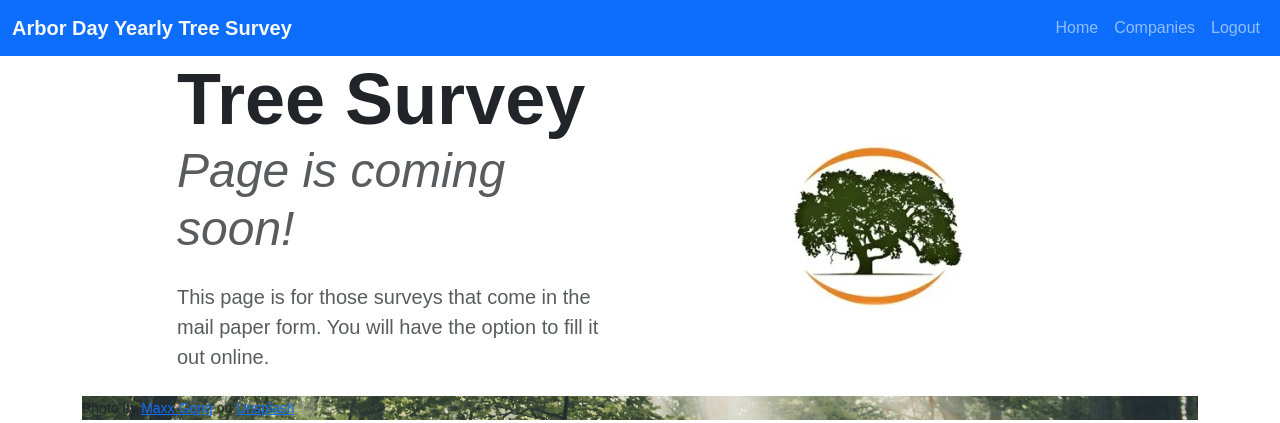
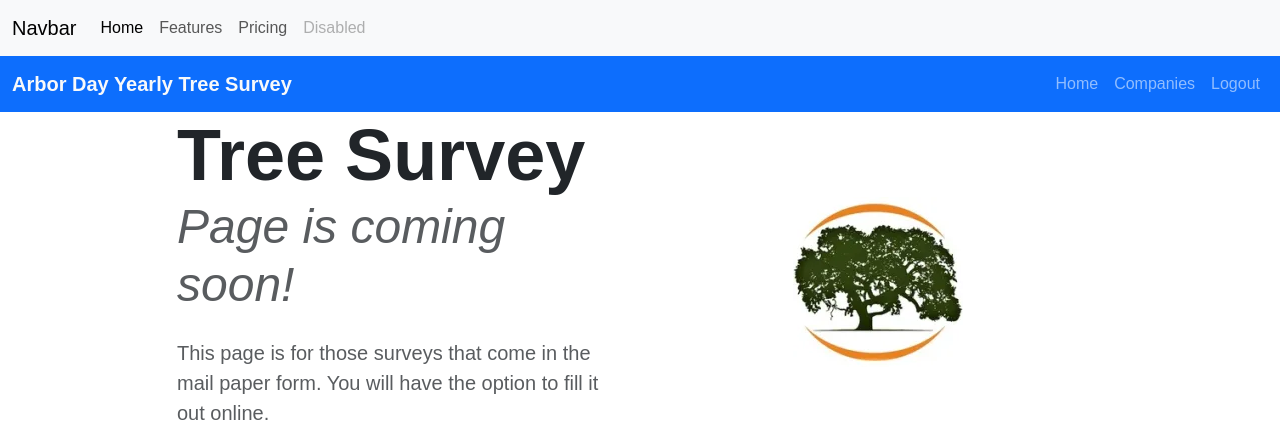
Before and after one commit to kariasmith/tree_survey, a Flask app: page /tree_survey in a window 1280 px wide. Shown: the top 423 px of the page. Run offline with Flask 3, Linux system fonts and the light colour scheme; the visitor is signed in with stand-in values (Sample User, id 1).

Commit message:
Update tree_survey.html
navbar

```diff
--- a/flask_app/templates/tree_survey.html
+++ b/flask_app/templates/tree_survey.html
@@ -9,6 +9,22 @@
 </head>
 <body>
     <!-- navbar -->
+    <nav class="navbar navbar-expand-lg navbar-light bg-light">
+  <div class="container-fluid">
+    <a class="navbar-brand" href="#">Navbar</a>
+    <button class="navbar-toggler" type="button" data-bs-toggle="collapse" data-bs-target="#navbarNavAltMarkup" aria-controls="navbarNavAltMarkup" aria-expanded="false" aria-label="Toggle navigation">
+      <span class="navbar-toggler-icon"></span>
+    </button>
+    <div class="collapse navbar-collapse show" id="navbarNavAltMarkup">
+      <div class="navbar-nav">
+        <a class="nav-link active" aria-current="page" href="#">Home</a>
+        <a class="nav-link" href="#">Features</a>
+        <a class="nav-link" href="#">Pricing</a>
+        <a class="nav-link disabled" href="#" tabindex="-1" aria-disabled="true">Disabled</a>
+      </div>
+    </div>
+  </div>
+</nav>
     <nav class="navbar navbar-expand-md navbar-dark bg-primary">
         <div class="container-xxl">
             <a href="#intro" class="navbar-brand">
```
